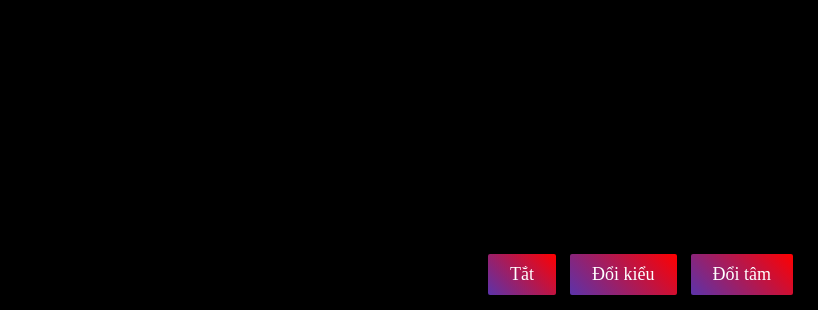
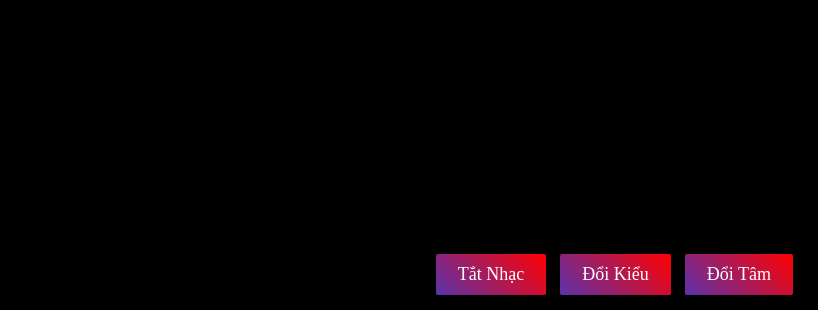
Before and after one commit to ochutgio/ochutgio.github.io, a plain HTML site: page index.html in a window 1280 px wide. Both pictures are taken after a click on the button "Nhạc". Shown: the part 490-800 px from the top of the page, without its empty margins (462-1280 px from the left). Drawn offline with Linux system fonts and the light colour scheme.

Commit message:
Update index.html

```diff
--- a/index.html
+++ b/index.html
@@ -39,8 +39,8 @@
 
   <div style="text-align: right;padding: 15px; position: fixed; bottom: 0; right: 0;">
     <button id="btnMusic" class="button" onclick="playMusic()">Nhạc</button>
-    <button class="button" onclick="toggleShape()">Đổi kiểu</button>
-    <button class="button" onclick="togglePoint()">Đổi tâm</button>
+    <button class="button" onclick="toggleShape()">Đổi Kiểu</button>
+    <button class="button" onclick="togglePoint()">Đổi Tâm</button>
   </div>
 
 
@@ -114,10 +114,10 @@
       flagMusic = (flagMusic + 1) % 2;
       if (flagMusic) {
         audio.play();
-        btn.innerText = 'Tắt';
+        btn.innerText = 'Tắt Nhạc';
       } else {
         audio.pause();
-        btn.innerText = 'Nhạc';
+        btn.innerText = 'Bật Nhạc';
       }
     }
 
```
